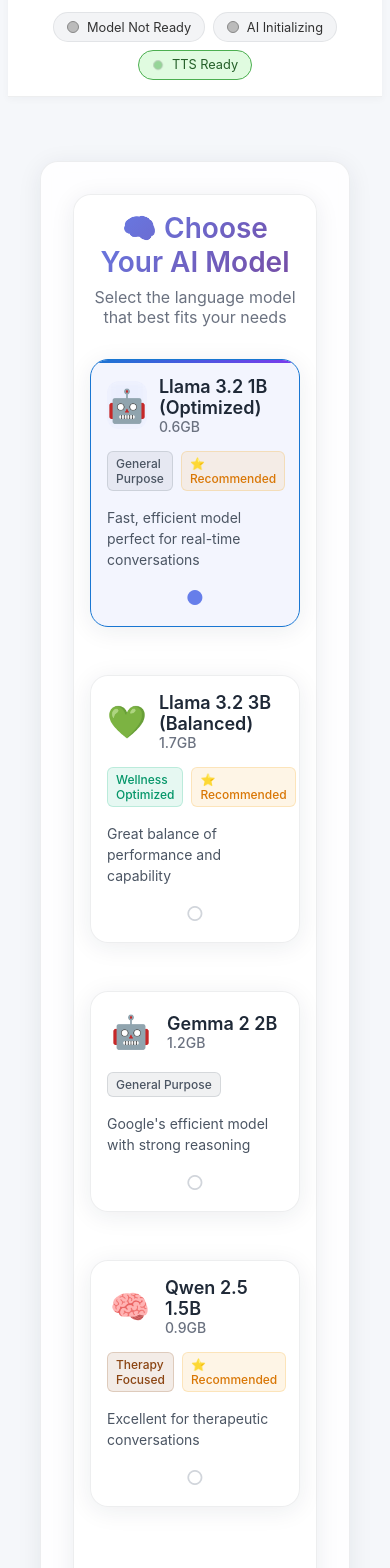
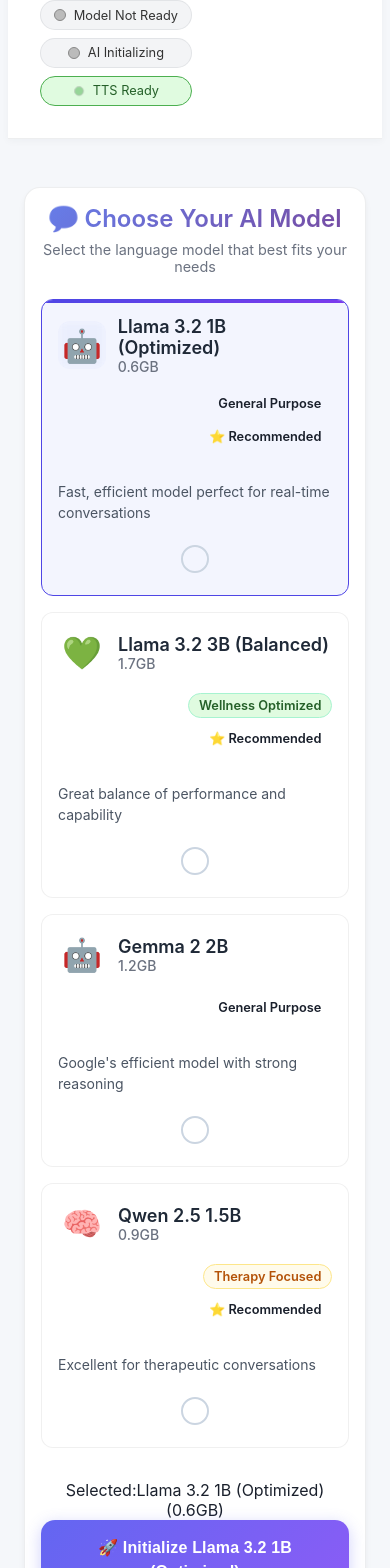
Before and after one commit to saki007ster/ResilienceAI, an Angular app: page /chat in a window 390 px wide. Shown: the part 148-1716 px from the top of the page. Built offline with nearby package versions, Linux system fonts and the light colour scheme.

Commit message:
Fixed UI issues and now the app is responsive for all screens.

```diff
--- a/src/app/components/chat-window/chat-window.html
+++ b/src/app/components/chat-window/chat-window.html
@@ -2,6 +2,7 @@
 
   <!-- Header -->
   <header class="chat-header" role="banner">
+    <div class="container">
       <div class="header-info" aria-label="Resilience AI Coach header">
         <h2>🧠 Resilience AI Coach</h2>
         <p>Your private, offline wellness companion</p>
@@ -23,16 +24,19 @@
           <span role="status" aria-live="polite">{{ headTts.isSupported() ? 'TTS Ready' : 'TTS Not Available' }}</span>
         </div>
       </div>
+    </div>
   </header>
 
   <!-- Model Selector Section (shown when no model is loaded) -->
   <div *ngIf="showModelSelector" class="model-selector-section">
-    <div class="card fade-in">
+    <div class="container">
       <app-model-selector
         [availableModels]="availableModels"
-        [currentModel]="aiState.currentModel"
+        [currentModel]="aiState.currentModel || null"
         [isLoading]="aiState.isLoading"
         [isInitialized]="aiState.isInitialized"
+        [progress]="aiState.progress"
+        [progressText]="aiState.progressText"
         (modelSelected)="onModelSelected($event)"
         (initializeTriggered)="onInitializeTriggered()">
       </app-model-selector>
@@ -41,6 +45,7 @@
 
   <!-- Main Chat Interface (shown when model is ready) -->
   <div *ngIf="!showModelSelector" class="chat-interface">
+    <div class="container">
       <div class="card fade-in chat-main-content">
       <!-- Avatar and Chat Side-by-Side Layout -->
       <div class="avatar-section" *ngIf="avatarEnabled">
@@ -178,7 +183,6 @@
         <span class="status-text">⏳ Waiting for AI model to initialize...</span>
       </div>
     </div>
-  </div>
 
       <!-- Debug Info (only in development) -->
       <div class="debug-info" *ngIf="false">
@@ -197,3 +201,5 @@
         </details>
       </div>
     </div>
+  </div>
+</div>
--- a/src/app/components/chat-window/chat-window.scss
+++ b/src/app/components/chat-window/chat-window.scss
@@ -6,15 +6,37 @@
   font-family: -apple-system, BlinkMacSystemFont, 'Segoe UI', Roboto, 'Helvetica Neue', Arial, sans-serif;
 }
 
+/* Consistent Container */
+.container {
+  max-width: 800px;
+  margin: 0 auto;
+  padding: 0 1.5rem;
+  width: 100%;
+
+  @media (max-width: 768px) {
+    padding: 0 1rem;
+  }
+}
+
 /* Header */
 .chat-header {
-  display: flex;
-  justify-content: space-between;
-  align-items: center;
-  padding: 1rem 1.5rem;
   background: #fff;
   border-bottom: 1px solid var(--color-border);
   box-shadow: 0 2px 8px rgba(30, 41, 59, 0.04);
+
+  .container {
+    display: flex;
+    justify-content: space-between;
+    align-items: center;
+    padding: 1rem 1.5rem;
+
+    @media (max-width: 768px) {
+      flex-direction: column;
+      gap: 1rem;
+      padding: 1rem;
+      align-items: flex-start;
+    }
+  }
 
   .header-info {
     h2 {
@@ -23,18 +45,32 @@
       font-size: 1.5rem;
       font-weight: 700;
       letter-spacing: -0.5px;
+
+      @media (max-width: 768px) {
+        font-size: 1.2rem;
+      }
     }
 
     p {
       margin: 0.25rem 0 0 0;
       color: #444;
       font-size: 0.95rem;
+
+      @media (max-width: 768px) {
+        font-size: 0.85rem;
+        display: none;
+      }
     }
   }
 
   .status-indicators {
     display: flex;
     gap: 1rem;
+
+    @media (max-width: 768px) {
+      flex-direction: column;
+      gap: 0.5rem;
+    }
 
     .status-item {
       display: flex;
@@ -48,6 +84,13 @@
       border: 1px solid var(--color-border);
       transition: all 0.3s ease;
       outline: none;
+
+      @media (max-width: 768px) {
+        padding: 0.4rem 0.8rem;
+        font-size: 0.85rem;
+        justify-content: center;
+        min-width: 0;
+      }
 
       &.active {
         background: #e0fbe0;
@@ -82,10 +125,20 @@
   display: flex;
   align-items: center;
   justify-content: center;
-  padding: 2rem;
   background: transparent;
   backdrop-filter: none;
   margin-top: 2rem;
+
+  .container {
+    display: flex;
+    align-items: center;
+    justify-content: center;
+    padding: 2rem 1.5rem;
+
+    @media (max-width: 768px) {
+      padding: 1rem;
+    }
+  }
 }
 
 /* Chat Interface */
@@ -94,6 +147,13 @@
   display: flex;
   flex-direction: column;
   height: calc(100vh - 80px); // Account for header
+
+  .container {
+    flex: 1;
+    display: flex;
+    flex-direction: column;
+    padding: 1rem 1.5rem;
+  }
 }
 
 .chat-main-content {
@@ -157,10 +217,9 @@
   flex: 1;
   display: flex;
   flex-direction: column;
-  background: rgba(255, 255, 255, 0.95);
-  border-radius: 20px;
-  overflow: hidden;
-  box-shadow: 0 8px 32px rgba(0, 0, 0, 0.1);
+  background: transparent;
+  border-radius: 0;
+  box-shadow: none;
 }
 
 /* Chat Messages */
@@ -262,9 +321,9 @@
     justify-content: flex-end;
 
     .message-bubble {
-      background: linear-gradient(135deg, #667eea, #764ba2);
-      color: #fff;
-      border-bottom-right-radius: 8px;
+      background: var(--color-primary);
+      color: white;
+      border-bottom-right-radius: 4px;
     }
   }
 
@@ -272,20 +331,21 @@
     justify-content: flex-start;
 
     .message-bubble {
-      background: rgba(247, 248, 252, 0.9);
-      color: #333;
-      border: 1px solid rgba(0, 0, 0, 0.1);
-      border-bottom-left-radius: 8px;
+      background: #ffffff;
+      color: var(--color-text);
+      border: 1px solid var(--color-border);
+      border-bottom-left-radius: 4px;
     }
   }
 }
 
 .message-bubble {
-  max-width: 70%;
-  padding: 1rem 1.25rem;
-  border-radius: 20px;
-  box-shadow: 0 2px 12px rgba(0, 0, 0, 0.1);
-  transition: all 0.3s ease;
+  max-width: 80%;
+  padding: 0.8rem 1.2rem;
+  border-radius: var(--radius);
+  box-shadow: 0 2px 8px rgba(30, 41, 59, 0.05);
+  transition: all var(--transition);
+  animation: fadeIn 0.5s ease;
 
   &:hover {
     transform: translateY(-1px);
@@ -377,9 +437,9 @@
 
 /* Chat Input */
 .chat-input-section {
-  padding: 1rem 1.5rem;
-  background: rgba(255, 255, 255, 0.95);
-  border-top: 1px solid rgba(0, 0, 0, 0.1);
+  padding: 1rem;
+  background: transparent;
+  border-top: 1px solid var(--color-border);
 
   .input-container {
     display: flex;
@@ -389,18 +449,19 @@
     .message-input {
       flex: 1;
       padding: 0.75rem 1rem;
-      border: 2px solid rgba(0, 0, 0, 0.1);
-      border-radius: 12px;
+      border: 2px solid transparent;
+      border-radius: var(--radius);
       font-size: 1rem;
       font-family: inherit;
       resize: none;
       outline: none;
       transition: all 0.3s ease;
-      background: #fff;
+      background: #f5f7fa;
 
       &:focus {
-        border-color: #667eea;
-        box-shadow: 0 0 0 3px rgba(102, 126, 234, 0.1);
+        background: white;
+        border-color: var(--color-primary);
+        box-shadow: 0 0 0 3px var(--color-focus);
       }
 
       &:disabled {
@@ -418,7 +479,7 @@
       background: linear-gradient(135deg, #667eea, #764ba2);
       color: #fff;
       border: none;
-      border-radius: 12px;
+      border-radius: 99px;
       font-size: 1.1rem;
       font-weight: 500;
       cursor: pointer;
--- a/src/app/components/chat-window/chat-window.ts
+++ b/src/app/components/chat-window/chat-window.ts
@@ -22,7 +22,10 @@
     isInitialized: false,
     isLoading: false,
     modelLoaded: false,
-    device: 'unknown'
+    device: 'unknown',
+    currentModel: null,
+    progress: 0,
+    progressText: ''
   };
 
   // TTS and Avatar state
--- a/src/app/components/model-selector/model-selector.html
+++ b/src/app/components/model-selector/model-selector.html
@@ -1,17 +1,21 @@
-<div class="card fade-in model-selector-container" aria-label="AI Model Selector">
+<div class="model-selector-container fade-in" aria-label="AI Model Selector">
   <div class="selector-header">
-    <h3>🧠 Choose Your AI Model</h3>
-    <p>Select the language model that best fits your needs</p>
+    <h3><span class="header-icon">💬</span> Choose Your AI Model</h3>
+    <p class="text-muted">Select the language model that best fits your needs</p>
   </div>
 
   <div class="models-grid">
     <div
       *ngFor="let model of availableModels"
-      class="card model-card"
+      class="model-card"
+      tabindex="0"
+      role="radio"
+      [attr.aria-checked]="selectedModelId === model.id"
       [class.selected]="selectedModelId === model.id"
       [class.current]="currentModel === model.id"
       [class.disabled]="isLoading"
-      (click)="onModelChange(model.id)">
+      (click)="onModelChange(model.id)"
+      (keydown.enter)="onModelChange(model.id)">
 
       <div class="model-header">
         <div class="model-info">
@@ -34,9 +38,15 @@
       <p class="model-description">{{ model.description }}</p>
 
       <div class="model-footer">
-        <div class="selection-indicator">
-          <span *ngIf="selectedModelId === model.id" class="selected-indicator">●</span>
-          <span *ngIf="selectedModelId !== model.id" class="unselected-indicator">○</span>
+        <div *ngIf="isLoading && selectedModelId === model.id" class="progress-container">
+          <div class="progress-text">{{ progressText }}</div>
+          <div class="progress-bar">
+            <div class="progress-fill" [style.width.%]="progress"></div>
+          </div>
+        </div>
+
+        <div *ngIf="!(isLoading && selectedModelId === model.id)" class="selection-indicator">
+          <div class="radio-button"></div>
         </div>
       </div>
     </div>
@@ -71,8 +81,9 @@
       </span>
     </button>
   </div>
+</div>
 
-  <div class="selector-notes">
+<div class="selector-notes card fade-in">
   <div class="note-item">
     <span class="note-icon">💡</span>
     <span class="note-text">Larger models provide better responses but require more memory and longer download times</span>
@@ -86,4 +97,3 @@
     <span class="note-text">Models with WebGPU support will run faster on compatible devices</span>
   </div>
 </div>
-</div>
--- a/src/app/components/model-selector/model-selector.scss
+++ b/src/app/components/model-selector/model-selector.scss
@@ -2,6 +2,10 @@
   max-width: 800px;
   margin: 0 auto;
   padding: 2rem;
+  background: white;
+  border: 1px solid var(--color-border);
+  border-radius: 16px;
+  box-shadow: 0 4px 6px rgba(0, 0, 0, 0.05);
 }
 
 .selector-header {
@@ -16,12 +20,20 @@
     -webkit-background-clip: text;
     -webkit-text-fill-color: transparent;
     background-clip: text;
+
+    @media (max-width: 768px) {
+      font-size: 1.5rem;
+    }
   }
 
   p {
     color: #6b7280;
     font-size: 1rem;
     margin: 0;
+
+    @media (max-width: 768px) {
+      font-size: 0.9rem;
+    }
   }
 }
 
@@ -39,6 +51,14 @@
   overflow: hidden;
   outline: none;
   animation: fadeIn 0.7s cubic-bezier(.4,0,.2,1);
+  display: flex;
+  flex-direction: column;
+  justify-content: space-between;
+  padding: 1.5rem;
+  background: rgba(255, 255, 255, 0.8);
+  border: 1px solid rgba(0, 0, 0, 0.06);
+  border-radius: 12px;
+  backdrop-filter: blur(10px);
 
   &:hover:not(.disabled), &:focus-visible:not(.disabled) {
     box-shadow: 0 8px 32px rgba(124, 58, 237, 0.16);
@@ -64,12 +84,6 @@
   &.disabled {
     opacity: 0.6;
     cursor: not-allowed;
-  }
-}
-
-.model-card:focus-visible {
-  outline: 2px solid var(--color-focus);
-  outline-offset: 2px;
   }
 
   .model-header {
@@ -120,141 +134,197 @@
     flex-direction: column;
     gap: 0.5rem;
     align-items: flex-end;
+
+    .specialization-badge, .recommended-badge, .current-badge {
+      font-size: 0.8rem;
+      font-weight: 600;
+      padding: 0.25rem 0.6rem;
+      border-radius: 99px;
+      border: 1px solid transparent;
     }
-
-.specialization-badge {
-  font-size: 0.75rem;
-  padding: 0.25rem 0.5rem;
-  border-radius: 6px;
-  font-weight: 500;
-
-  &.spec-therapy {
-    background: rgba(139, 69, 19, 0.1);
-    color: #8b4513;
-    border: 1px solid rgba(139, 69, 19, 0.2);
+    .spec-wellness {
+      background-color: #e0fbe0;
+      color: #256029;
+      border-color: #a7f3d0;
     }
-
-  &.spec-wellness {
-    background: rgba(16, 185, 129, 0.1);
-    color: #059669;
-    border: 1px solid rgba(16, 185, 129, 0.2);
+    .spec-therapy {
+      background-color: #fffbeb;
+      color: #b45309;
+      border-color: #fde68a;
     }
-
-  &.spec-general {
-    background: rgba(107, 114, 128, 0.1);
-    color: #4b5563;
-    border: 1px solid rgba(107, 114, 128, 0.2);
-  }
-}
-
-.recommended-badge {
-  font-size: 0.75rem;
-  padding: 0.25rem 0.5rem;
-  background: rgba(245, 158, 11, 0.1);
-  color: #d97706;
-  border: 1px solid rgba(245, 158, 11, 0.2);
-  border-radius: 6px;
-  font-weight: 500;
-}
-
-.current-badge {
-  font-size: 0.75rem;
-  padding: 0.25rem 0.5rem;
-  background: rgba(16, 185, 129, 0.1);
-  color: #059669;
-  border: 1px solid rgba(16, 185, 129, 0.2);
-  border-radius: 6px;
-  font-weight: 500;
   }
 
   .model-description {
     color: #4b5563;
     font-size: 0.875rem;
     line-height: 1.5;
-  margin: 0 0 1rem 0;
+    flex-grow: 1;
+    margin: 1rem 0;
   }
 
   .model-footer {
     display: flex;
     justify-content: center;
     align-items: center;
+    min-height: 40px;
+  }
+
+  .progress-container {
+    width: 100%;
+
+    .progress-text {
+      font-size: 0.875rem;
+      color: var(--color-text-muted);
+      margin-bottom: 0.5rem;
+      text-align: center;
+    }
+
+    .progress-bar {
+      width: 100%;
+      height: 8px;
+      background: rgba(0, 0, 0, 0.1);
+      border-radius: 99px;
+      overflow: hidden;
+
+      .progress-fill {
+        height: 100%;
+        background: linear-gradient(90deg, var(--color-primary), var(--color-accent));
+        transition: width 0.3s ease;
+        border-radius: 99px;
+      }
+    }
   }
 
   .selection-indicator {
-  .selected-indicator {
-    color: #667eea;
-    font-size: 1.25rem;
+    .radio-button {
+      width: 24px;
+      height: 24px;
+      border-radius: 50%;
+      border: 2px solid #cbd5e1;
+      transition: all var(--transition);
+      position: relative;
+    }
   }
 
-  .unselected-indicator {
-    color: #d1d5db;
-    font-size: 1.25rem;
+  .model-card.selected .radio-button {
+    border-color: var(--color-primary);
+    background-color: var(--color-primary);
+    &::after {
+      content: '';
+      position: absolute;
+      top: 50%;
+      left: 50%;
+      width: 8px;
+      height: 8px;
+      background: white;
+      border-radius: 50%;
+      transform: translate(-50%, -50%);
     }
   }
 
   .selector-actions {
+    margin-top: 2.5rem;
+    padding-top: 2.5rem;
+    border-top: 1px solid rgba(0, 0, 0, 0.06);
+    text-align: center;
     display: flex;
     flex-direction: column;
-  gap: 1rem;
     align-items: center;
-  margin-bottom: 2rem;
-}
+    gap: 1.5rem;
 
     .selected-model-info {
+      margin-bottom: 0.5rem;
+      font-size: 0.875rem;
+      color: #6b7280;
       display: flex;
       align-items: center;
-  gap: 0.5rem;
-  font-size: 0.875rem;
+      justify-content: center;
+      gap: 0.375rem;
 
       .info-label {
-    color: #6b7280;
-    font-weight: 500;
+        color: #9ca3af;
       }
 
       .info-value {
-    color: #1f2937;
         font-weight: 600;
+        color: #374151;
       }
 
       .info-size {
         color: #9ca3af;
-    font-weight: 500;
       }
     }
 
     .initialize-btn {
-  background: linear-gradient(135deg, #667eea 0%, #764ba2 100%);
+      width: 100%;
+      max-width: 400px;
+      font-size: 1.125rem;
+      padding: 1.25rem 2.5rem;
+      border-radius: 14px;
+      background: linear-gradient(135deg, #6366f1 0%, #8b5cf6 100%);
       color: white;
       border: none;
-  border-radius: 12px;
-  padding: 1rem 2rem;
-  font-size: 1rem;
       font-weight: 600;
+      transition: all 0.3s ease;
       cursor: pointer;
-  transition: all 0.3s ease;
-  min-width: 200px;
-  box-shadow: 0 4px 12px rgba(102, 126, 234, 0.3);
+      position: relative;
+      overflow: hidden;
+      box-shadow: 0 4px 16px rgba(99, 102, 241, 0.3);
+      text-transform: none;
+      letter-spacing: 0.01em;
+
+      &::before {
+        content: '';
+        position: absolute;
+        top: 0;
+        left: 0;
+        width: 100%;
+        height: 100%;
+        background: linear-gradient(135deg, transparent 30%, rgba(255, 255, 255, 0.2) 50%, transparent 70%);
+        transform: translateX(-100%);
+        transition: transform 0.6s ease;
+      }
 
       &:hover:not(:disabled) {
-    transform: translateY(-2px);
-    box-shadow: 0 8px 20px rgba(102, 126, 234, 0.4);
+        transform: translateY(-3px);
+        box-shadow: 0 8px 24px rgba(99, 102, 241, 0.4);
+        background: linear-gradient(135deg, #7c3aed 0%, #6366f1 100%);
+
+        &::before {
+          transform: translateX(100%);
+        }
+      }
+
+      &:active:not(:disabled) {
+        transform: translateY(-1px);
+        box-shadow: 0 4px 12px rgba(99, 102, 241, 0.3);
       }
 
       &:disabled {
-    opacity: 0.6;
+        background: #e5e7eb;
+        color: #9ca3af;
         cursor: not-allowed;
-    transform: none;
+        box-shadow: none;
+        opacity: 0.7;
       }
 
       .btn-text {
         display: flex;
         align-items: center;
         justify-content: center;
-    gap: 0.5rem;
+        gap: 0.625rem;
+        position: relative;
+        z-index: 1;
+        font-size: 1rem;
+        line-height: 1.5;
       }
 
       .loading-spinner {
+        display: inline-block;
         animation: spin 1s linear infinite;
+        font-size: 1.125rem;
+      }
+    }
   }
 }
 
@@ -264,7 +334,8 @@
 }
 
 .selector-notes {
-  background: rgba(59, 130, 246, 0.05);
+  margin-top: 1.5rem;
+  background: #f8fafc;
   border: 1px solid rgba(59, 130, 246, 0.1);
   border-radius: 12px;
   padding: 1.5rem;
@@ -296,6 +367,11 @@
 @media (max-width: 768px) {
   .model-selector-container {
     padding: 1rem;
+    max-width: 100%;
+  }
+
+  .selector-header {
+    margin-bottom: 1.5rem;
   }
 
   .models-grid {
@@ -316,11 +392,27 @@
   .model-badges {
     flex-direction: row;
     align-items: center;
+    width: 100%;
+    justify-content: flex-start;
+    flex-wrap: wrap;
+  }
+
+  .selector-actions {
+    margin-top: 1.5rem;
+    gap: 1rem;
+  }
+
+  .selected-model-info {
+    flex-direction: column;
+    gap: 0.25rem;
+    text-align: center;
   }
 
   .initialize-btn {
     width: 100%;
     min-width: auto;
+    padding: 1rem 1.5rem;
+    font-size: 1rem;
   }
 }
 
@@ -328,15 +420,31 @@
 @media (prefers-color-scheme: dark) {
   .model-selector-container {
     color: #f9fafb;
+    background: rgba(17, 24, 39, 0.95);
+    border-color: rgba(255, 255, 255, 0.1);
   }
 
   .model-card {
-    background: rgba(0, 0, 0, 0.2);
+    background: rgba(255, 255, 255, 0.05);
     border-color: rgba(255, 255, 255, 0.1);
+
+    &.selected {
+      background: rgba(102, 126, 234, 0.2);
+      border-color: var(--color-primary);
+    }
   }
 
-  .selector-header p {
+  .selector-header {
+    h3 {
+      background: linear-gradient(135deg, #a78bfa 0%, #c084fc 100%);
+      -webkit-background-clip: text;
+      -webkit-text-fill-color: transparent;
+      background-clip: text;
+    }
+
+    p {
       color: #9ca3af;
+    }
   }
 
   .model-name {
@@ -352,11 +460,38 @@
   }
 
   .selector-notes {
-    background: rgba(0, 0, 0, 0.1);
+    background: rgba(255, 255, 255, 0.05);
     border-color: rgba(255, 255, 255, 0.1);
   }
 
   .note-text {
     color: #d1d5db;
   }
+
+  .progress-bar {
+    background: rgba(255, 255, 255, 0.1);
   }
+
+  .selector-actions {
+    .selected-model-info {
+      .info-label {
+        color: #6b7280;
+      }
+
+      .info-value {
+        color: #f3f4f6;
+      }
+
+      .info-size {
+        color: #6b7280;
+      }
+    }
+
+    .initialize-btn {
+      &:disabled {
+        background: #374151;
+        color: #6b7280;
+      }
+    }
+  }
+}
--- a/src/app/components/model-selector/model-selector.ts
+++ b/src/app/components/model-selector/model-selector.ts
@@ -12,9 +12,11 @@
 })
 export class ModelSelector {
   @Input() availableModels: ModelOption[] = [];
-  @Input() currentModel: string | undefined;
+  @Input() currentModel: string | null = null;
   @Input() isLoading: boolean = false;
   @Input() isInitialized: boolean = false;
+  @Input() progress: number = 0;
+  @Input() progressText: string = '';
 
   @Output() modelSelected = new EventEmitter<string>();
   @Output() initializeTriggered = new EventEmitter<void>();
--- a/src/app/components/schedule-flow/schedule-flow.html
+++ b/src/app/components/schedule-flow/schedule-flow.html
@@ -1,4 +1,4 @@
-<div class="schedule-flow">
+<div class="card schedule-flow fade-in">
 
   <!-- Header -->
   <div class="schedule-header">
--- a/src/styles.scss
+++ b/src/styles.scss
@@ -3,7 +3,7 @@
 :root {
   --color-bg: #f5f7fa;
   --color-bg-glass: rgba(255, 255, 255, 0.7);
-  --color-primary: #1976d2;
+  --color-primary: #4f46e5;
   --color-accent: #7c3aed;
   --color-card: rgba(255,255,255,0.85);
   --color-border: rgba(30, 41, 59, 0.08);
@@ -67,6 +67,94 @@
 .fade-in {
   animation: fadeIn 0.7s cubic-bezier(.4,0,.2,1);
 }
+
+/* Model Selector Container Styles */
+app-model-selector .model-selector-container {
+  max-width: 100%;
+  margin: 0;
+  padding: 2rem;
+
+  @media (max-width: 768px) {
+    padding: 1rem;
+  }
+}
+
+/* Model Selector Button Styles */
+app-model-selector .initialize-btn {
+  width: 100%;
+  max-width: 400px;
+  font-size: 1.125rem;
+  padding: 1.25rem 2.5rem;
+  border-radius: 14px;
+  background: linear-gradient(135deg, #6366f1 0%, #8b5cf6 100%);
+  color: white;
+  border: none;
+  font-weight: 600;
+  transition: all 0.3s ease;
+  cursor: pointer;
+  position: relative;
+  overflow: hidden;
+  box-shadow: 0 4px 16px rgba(99, 102, 241, 0.3);
+  text-transform: none;
+  letter-spacing: 0.01em;
+
+  &::before {
+    content: '';
+    position: absolute;
+    top: 0;
+    left: 0;
+    width: 100%;
+    height: 100%;
+    background: linear-gradient(135deg, transparent 30%, rgba(255, 255, 255, 0.2) 50%, transparent 70%);
+    transform: translateX(-100%);
+    transition: transform 0.6s ease;
+  }
+
+  &:hover:not(:disabled) {
+    transform: translateY(-3px);
+    box-shadow: 0 8px 24px rgba(99, 102, 241, 0.4);
+    background: linear-gradient(135deg, #7c3aed 0%, #6366f1 100%);
+
+    &::before {
+      transform: translateX(100%);
+    }
+  }
+
+  &:active:not(:disabled) {
+    transform: translateY(-1px);
+    box-shadow: 0 4px 12px rgba(99, 102, 241, 0.3);
+  }
+
+  &:disabled {
+    background: #e5e7eb;
+    color: #9ca3af;
+    cursor: not-allowed;
+    box-shadow: none;
+    opacity: 0.7;
+  }
+
+  .btn-text {
+    display: flex;
+    align-items: center;
+    justify-content: center;
+    gap: 0.625rem;
+    position: relative;
+    z-index: 1;
+    font-size: 1rem;
+    line-height: 1.5;
+  }
+
+  .loading-spinner {
+    display: inline-block;
+    animation: spin 1s linear infinite;
+    font-size: 1.125rem;
+  }
+}
+
+@keyframes spin {
+  from { transform: rotate(0deg); }
+  to { transform: rotate(360deg); }
+}
 @keyframes fadeIn {
   from { opacity: 0; transform: translateY(16px); }
   to { opacity: 1; transform: none; }
```
Also changed, not shown: src/app/app.scss (+18 -0 lines), src/app/components/schedule-flow/schedule-flow.scss (+44 -76 lines), src/app/services/ai-coach-enhanced.service.ts (+14 -3 lines). Lines whose indentation alone changed are shown as unchanged.
